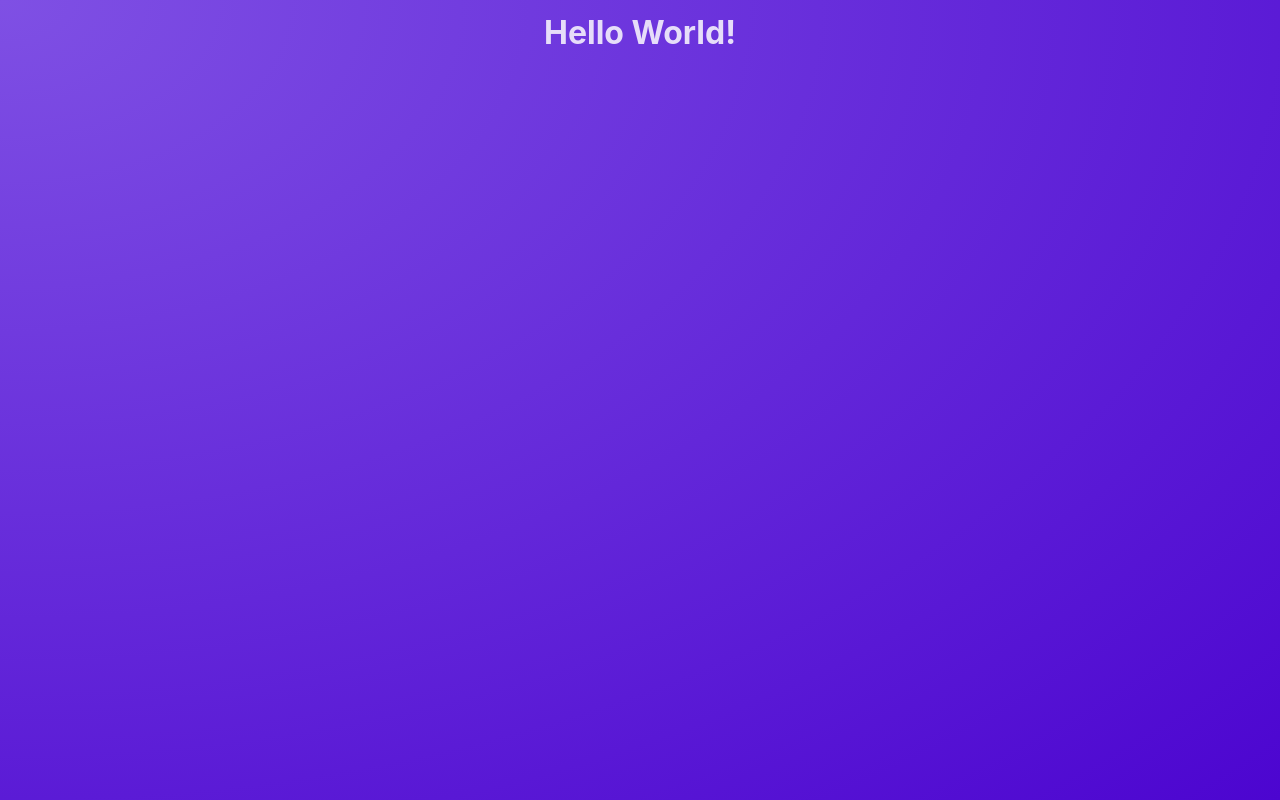
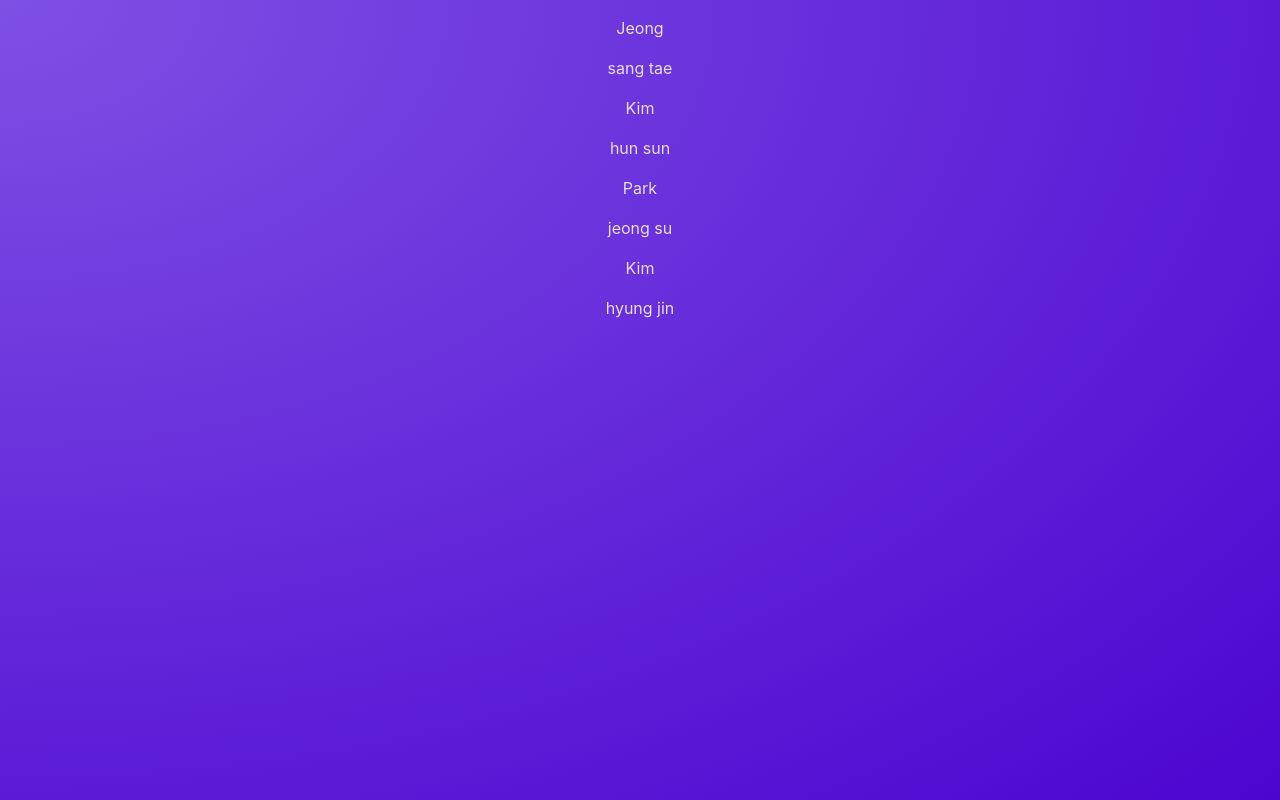
Before and after one commit to jeongsangtae/react-complete-training-summary-and-key-features, a React (Vite) app: page / in a window 1280 px wide. Built offline with nearby package versions, Linux system fonts and the light colour scheme.

Commit message:
React Complete Training Summary and Key Features - Components, Dynamic value, Components recycle, props

```diff
--- a/src/App.jsx
+++ b/src/App.jsx
@@ -1,5 +1,14 @@
+import Post from "./components/Post";
+
 function App() {
-  return <h1>Hello World!</h1>;
+  return (
+    <main>
+      <Post author="Jeong" body="sang tae" />
+      <Post author="Kim" body="hun sun" />
+      <Post author="Park" body="jeong su" />
+      <Post author="Kim" body="hyung jin" />
+    </main>
+  );
 }
 
 export default App;
--- /dev/null
+++ b/src/components/Post.jsx
@@ -0,0 +1,19 @@
+// const Post = (props) => {
+//   return (
+//     <div>
+//       <p>{props.author}</p>
+//       <p>{props.body}</p>
+//     </div>
+//   );
+// };
+
+const Post = ({ author, body }) => {
+  return (
+    <div>
+      <p>{author}</p>
+      <p>{body}</p>
+    </div>
+  );
+};
+
+export default Post;
```
Also changed, not shown: 2 other files (tests, documents, lock files or other folders).
